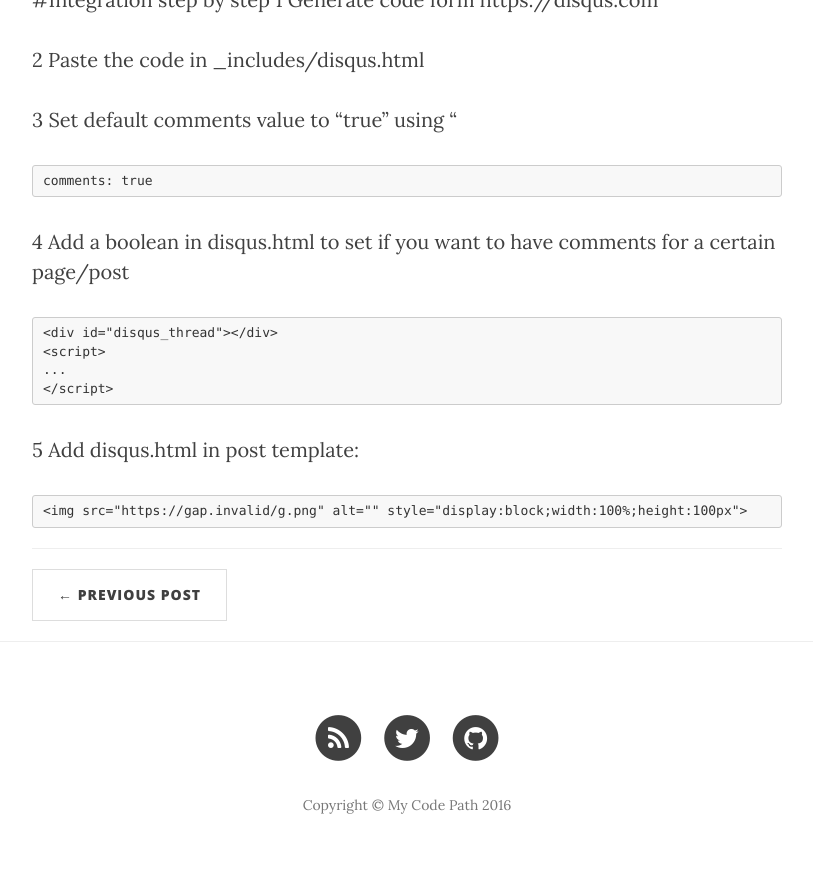
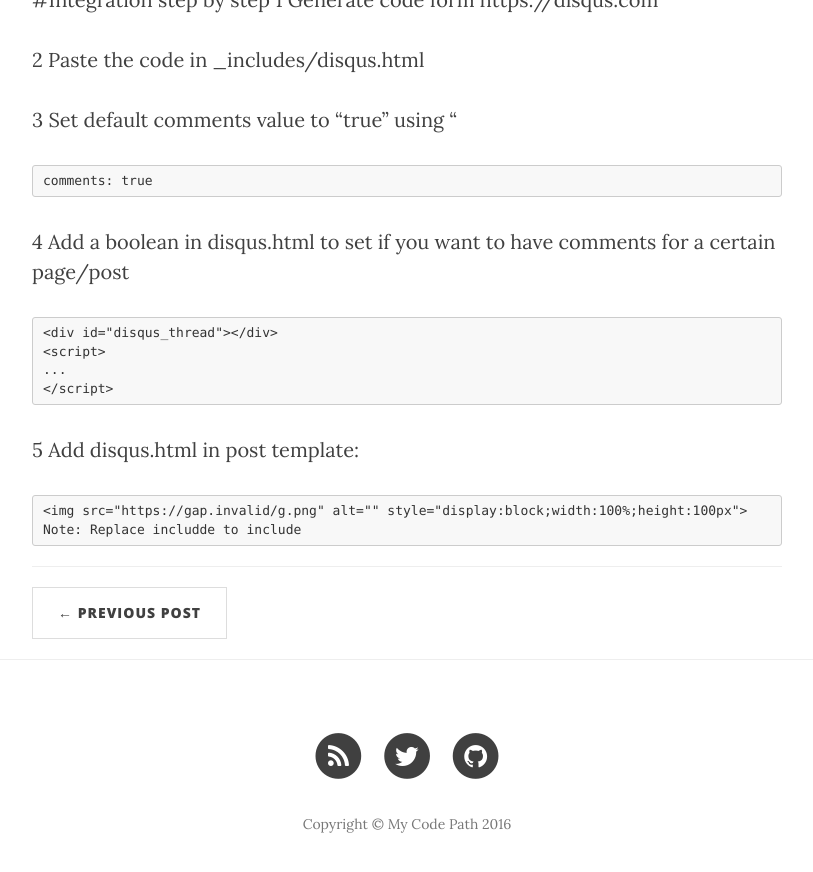
Before and after one commit to shic/blog, a Jekyll site: the page built from _posts/2016-2-26-Jekyll-Comment-System.markdown, in a window 1280 px wide and 900 px high, scrolled down 571 px. Shown: the top 872 px of the window, without its empty margins (233-1046 px from the left). Built offline with Jekyll 4.4.1, drawn with Linux system fonts in a browser that asks for light colours; nearby versions of some CDN libraries; comment, search, counter and statistics services are not loaded.

Commit message:
styled jekyll comment blog

```diff
--- a/_posts/2016-2-26-Jekyll-Comment-System.markdown
+++ b/_posts/2016-2-26-Jekyll-Comment-System.markdown
@@ -29,3 +29,4 @@ categories: Jekyll Basic
 5 Add disqus.html in post template:
 
 	{% includde disqus.html disqus_identifier=page.disqus_identifier %}
+	Note: Replace includde to include
```
